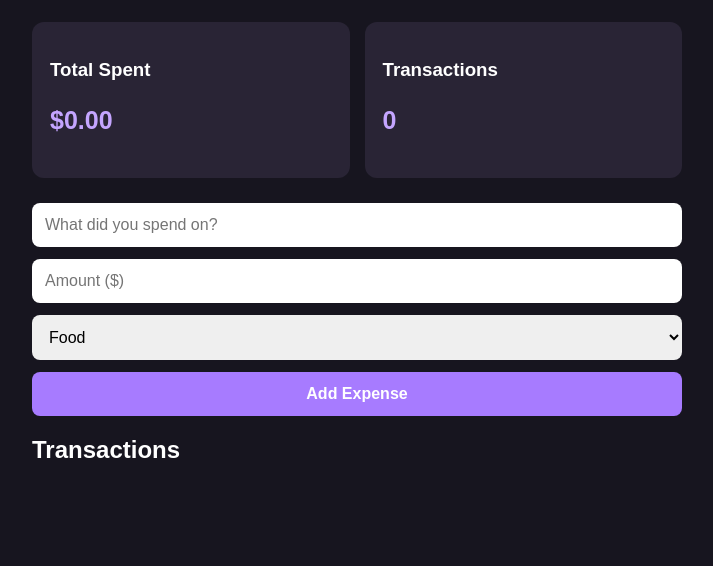
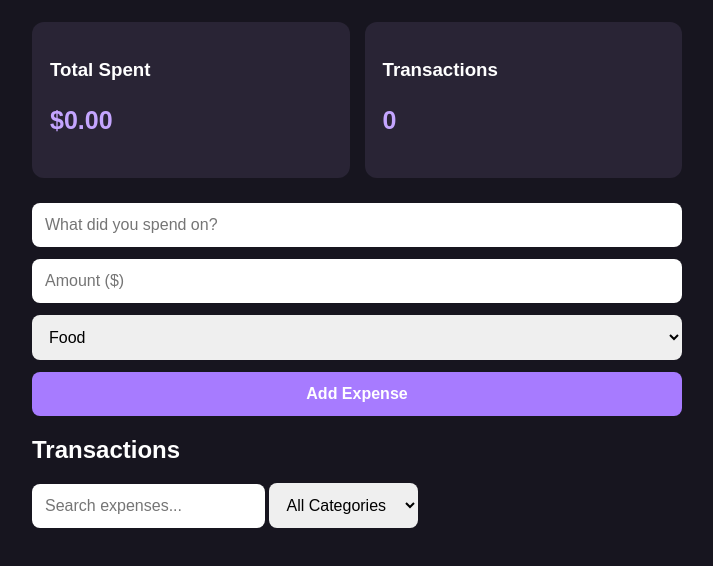
Before and after one commit to killa06h-collab/KillaCode-Portfolio, a plain HTML site: page expenses.html in a window 1280 px wide. Shown: the part 132-698 px from the top of the page, without its empty margins (283-996 px from the left). Drawn offline with Linux system fonts and the light colour scheme.

Commit message:
Add search input and filter dropdown for expenses

```diff
--- a/expenses.html
+++ b/expenses.html
@@ -39,6 +39,21 @@
     </form>
 
     <h2>Transactions</h2>
+
+<input
+  id="search"
+  type="search"
+  placeholder="Search expenses..."
+>
+
+<select id="filter">
+  <option value="All">All Categories</option>
+  <option value="Food">Food</option>
+  <option value="Bills">Bills</option>
+  <option value="Transportation">Transportation</option>
+  <option value="Shopping">Shopping</option>
+  <option value="Other">Other</option>
+</select>
     <ul id="expense-list"></ul>
   </main>
 </body>
```
